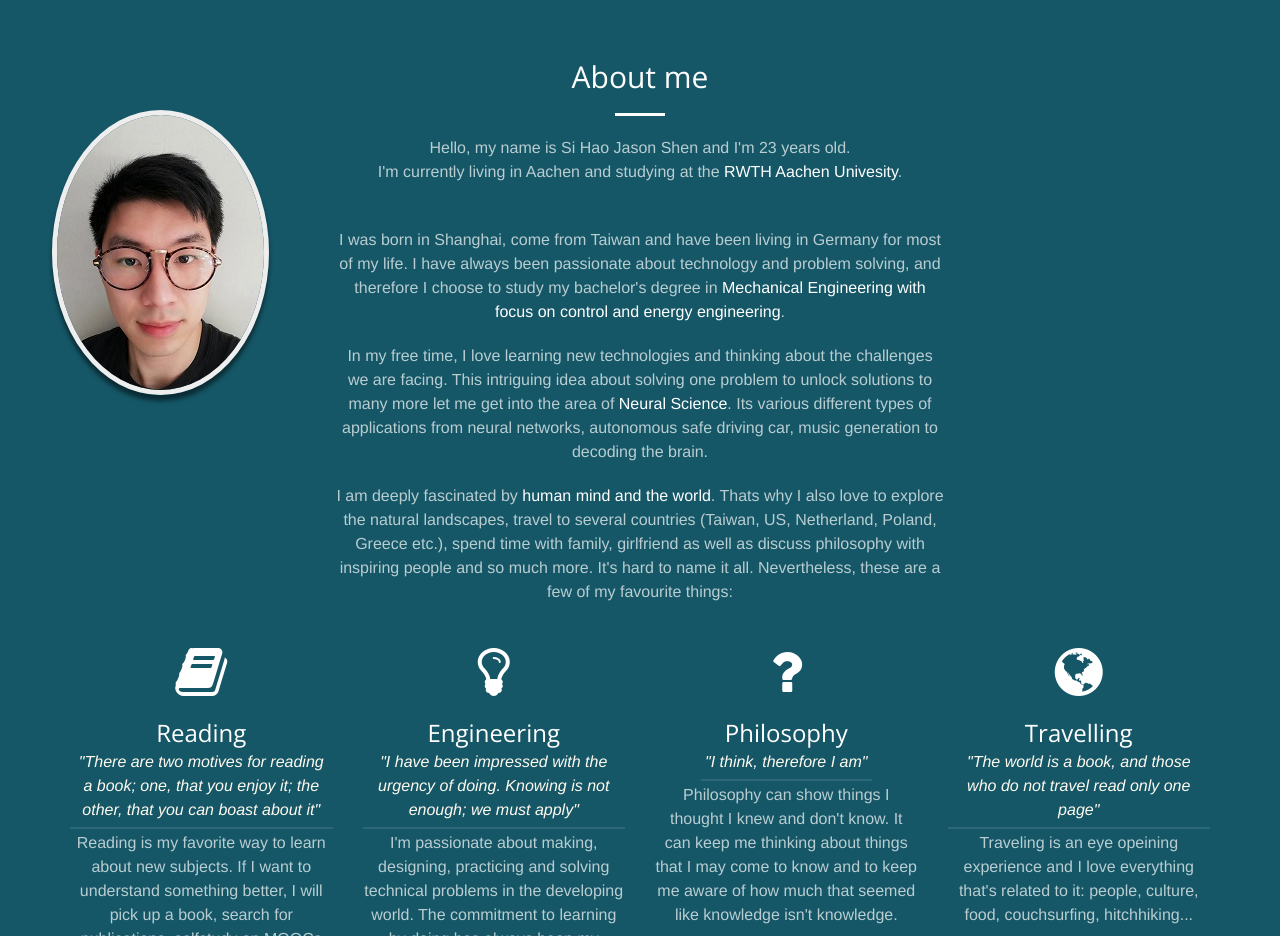
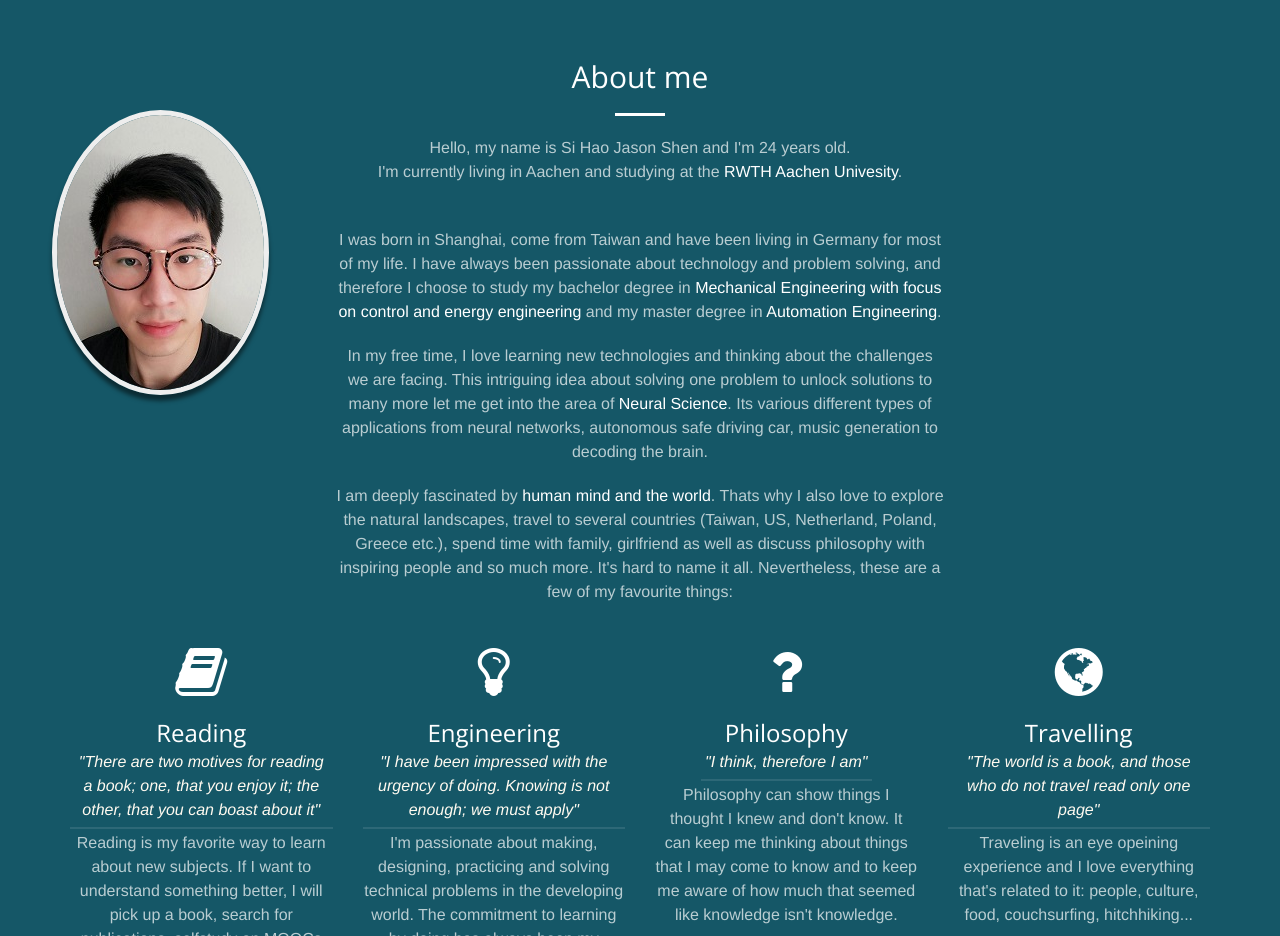
Before and after one commit to IsaacTitan/SiHaoShen.github.io, a plain HTML site: page index.html in a window 1280 px wide. Shown: the part 840-1776 px from the top of the page. Drawn offline with nearby package versions, Linux system fonts and the light colour scheme.

Commit message:
Update About me
new Master

```diff
--- a/index.html
+++ b/index.html
@@ -140,10 +140,10 @@
                     <h2 class="section-heading">About me</h2>
                     <hr class="light">
                     <p class="text-faded">
-                        Hello, my name is Si Hao Jason Shen and I'm 23 years old. <br>I'm currently living in Aachen and studying at the <a href="https://en.wikipedia.org/wiki/RWTH_Aachen_University">RWTH Aachen Univesity</a>. <br><br>
+                        Hello, my name is Si Hao Jason Shen and I'm 24 years old. <br>I'm currently living in Aachen and studying at the <a href="https://en.wikipedia.org/wiki/RWTH_Aachen_University">RWTH Aachen Univesity</a>. <br><br>
                     </p>
                     <p class="text-faded">
-                        I was born in Shanghai, come from Taiwan and have been living in Germany for most of my life. I have always been passionate about technology and problem solving, and therefore I choose to study my bachelor's degree in <a href="#">Mechanical Engineering with focus on control and energy engineering</a>.
+                        I was born in Shanghai, come from Taiwan and have been living in Germany for most of my life. I have always been passionate about technology and problem solving, and therefore I choose to study my bachelor degree in <a href="#">Mechanical Engineering with focus on control and energy engineering</a> and my master degree in <a href="#">Automation Engineering</a>.
                     </p>
 
 
```
